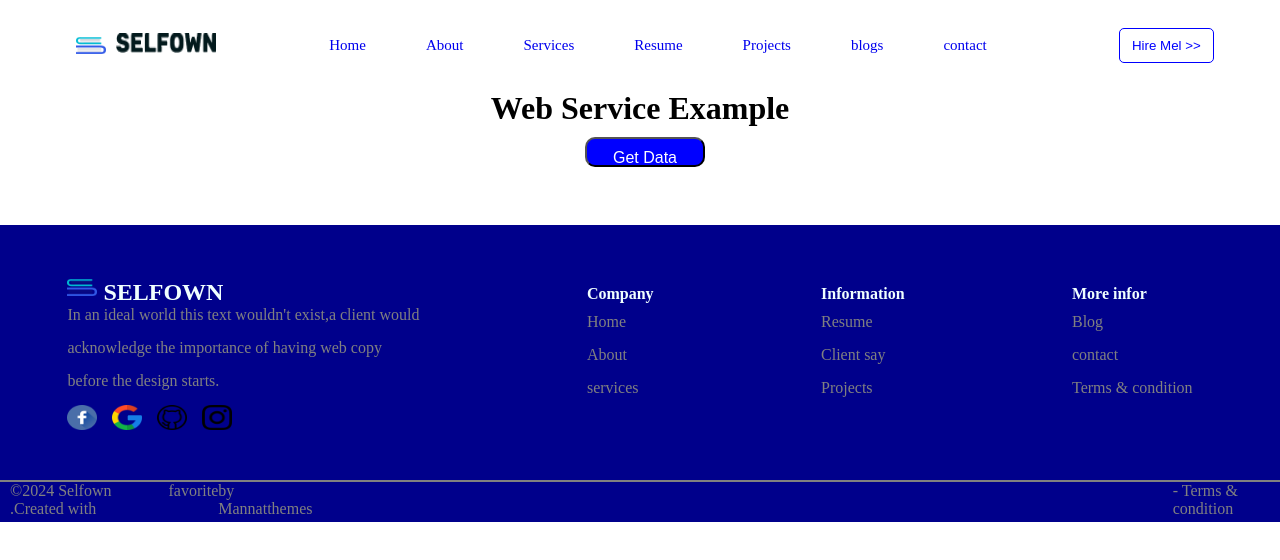
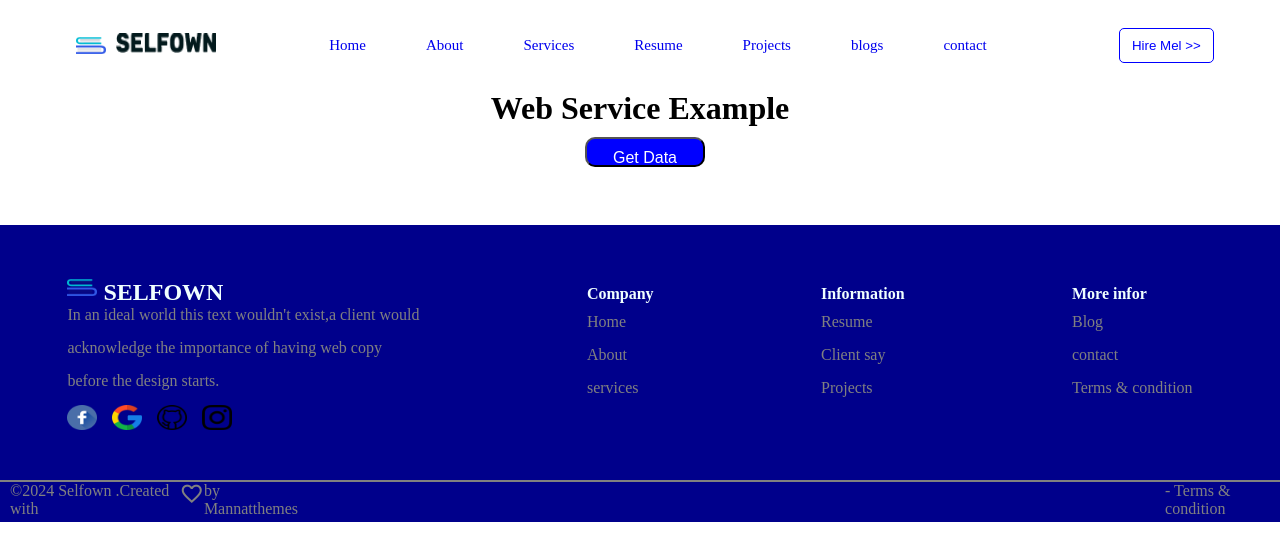
Before and after one commit to bao1405/hackerthon2, a plain HTML site: page services.html in a window 1280 px wide. Drawn offline with nearby package versions, Linux system fonts and the light colour scheme.

Commit message:
update file

```diff
--- a/services.html
+++ b/services.html
@@ -4,6 +4,9 @@
     <meta charset="UTF-8">
     <meta name="viewport" content="width=device-width, initial-scale=1.0">
     <link rel="icon" type="image/x-icon" href="logo-sm.png">
+    <link rel="stylesheet" href="https://fonts.googleapis.com/css2?family=Material+Symbols+Outlined:opsz,wght,FILL,GRAD@20..48,100..700,0..1,-50..200" />
+    <link rel="stylesheet" href="https://fonts.googleapis.com/css2?family=Material+Symbols+Outlined:opsz,wght,FILL,GRAD@20..48,100..700,0..1,-50..200" />
+    <script src="scrip.js"></script>
     <title>portfolio</title>
     <link rel="stylesheet" href="services.css">
 </head>
```
Also changed, not shown: blog.html (+2 -0 lines), contact.html (+2 -0 lines), home.html (+3 -0 lines), projects.html (+2 -0 lines).
